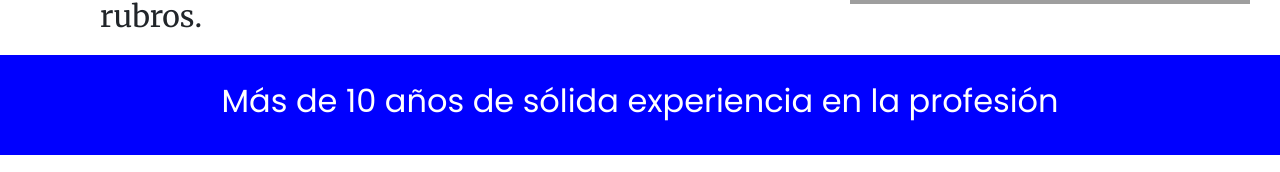
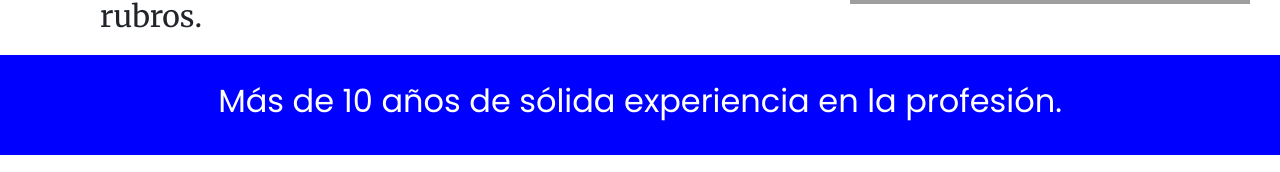
Before and after one commit to elena-bouravleva/nalog-asesores-comision-43055-elena, a website: page index.html in a window 1280 px wide. Shown: the part 576-748 px from the top of the page. Drawn offline with nearby package versions, Linux system fonts and the light colour scheme; grey boxes are pictures that could not be loaded.

Commit message:
cambio en una oracion en el index

```diff
--- a/index.html
+++ b/index.html
@@ -56,7 +56,7 @@
 
     <div class="principal">
     <section>
-        <h2>Más de 10 años de sólida experiencia en la profesión</h2>
+        <h2>Más de 10 años de sólida experiencia en la profesión.</h2>
     </section>
 </div>
 
```
